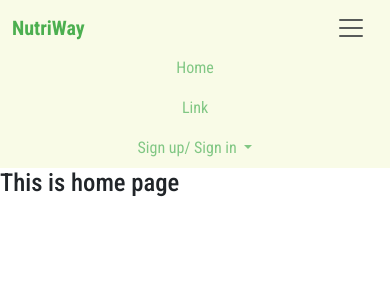
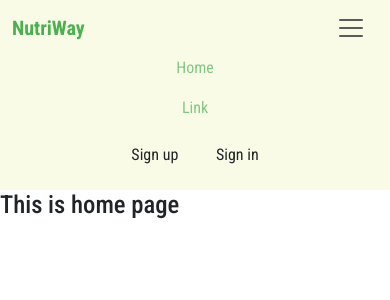
Before and after one commit to Raed-Mulla/NutriWay, a Django app: page / in a window 390 px wide, after a click that opens the changed part. Shown: the top 300 px of the page. Run offline with Django 5.2, Linux system fonts and the light colour scheme; some libraries are stand-ins or nearby versions.

Commit message:
Some style on nav

```diff
--- a/NutriWay/core/static/css/main.css
+++ b/NutriWay/core/static/css/main.css
@@ -50,7 +50,19 @@ body {
 .navbar .dropdown-menu {
   background-color: var(--background-color);
 }
-.navbar .dropdown  {
+.navbar .mode .light-mode {
+  color: #facc15;
+  transition: var(--t-duration);
+}
+.navbar .mode .light-mode:hover {
+  color: #f59e0b;
+}
+.navbar .mode .dark-mode {
+  color: #38bdf8;
+  transition: var(--t-duration);
+}
+.navbar .mode .dark-mode:hover {
+  color: #0ea5e9;
 }
 .navbar .dropdown-menu .dropdown-item {
   color: var(--secondary-color);
@@ -60,8 +72,8 @@ body {
   color: var(--link-hover-dark);
   background-color: transparent;
 }
-.navbar .mode {
-  border-right: 1px solid var(--secondary-color);
+.navbar .navbar-collapse .btns-sm a {
+
 }
 
 /* End Nav */
--- a/NutriWay/core/templates/core/base.html
+++ b/NutriWay/core/templates/core/base.html
@@ -45,11 +45,11 @@
           </li> -->
         </ul>
         <div class="mode pe-2">
-          <a href="" class="light-mode"><i class="fa-solid fa-sun"></i></a>
-          <a href="" class="dark-mode"><i class="fa-solid fa-moon"></i></a>
+          <a href="{% url 'core:mode_view' 'light' %}?next={{request.path}}" class="light-mode"><i class="fa-solid fa-sun"></i></a>
+          <a href="{% url 'core:mode_view' 'dark' %}?next={{request.path}}" class="dark-mode"><i class="fa-solid fa-moon"></i></a>
         </div>
         {% if user.is_authenticated %}
-        <div class="dropdown">
+        <div class="dropdown d-none d-md-block">
           <button class="btn dropdown-toggle border-0" type="button" data-bs-toggle="dropdown" aria-expanded="false">
             <i class="fas fa-user me-1"></i>
           </button>
@@ -58,15 +58,23 @@
             <li><a class="dropdown-item" href="{% url 'accounts:logout_view' %}">Logout</a></li>
           </ul>
         </div>
+        <div class="btns-sm d-block d-md-none text-center mt-2">
+          <a class="btn me-2 mb-2" href="{% url 'accounts:profile_view' %}">Profile</a>
+          <a class="btn mb-2" href="{% url 'accounts:logout_view' %}">Logout</a>
+        </div>
         {% else %}
-        <div class="dropdown">
-          <button class="btn nav-link dropdown-toggle p-md-2 m-auto m-0" href="#" role="button" data-bs-toggle="dropdown" aria-expanded="false">
+        <div class="dropdown d-none d-md-block">
+          <button class="btn nav-link dropdown-toggle p-md-2 m-auto m-0" type="button" data-bs-toggle="dropdown" aria-expanded="false">
             Sign up/ Sign in
           </button>
-          <ul class="dropdown-menu p-3 dropdown-menu-end ">
+          <ul class="dropdown-menu p-3 dropdown-menu-end">
             <li><a class="dropdown-item" href="{% url 'accounts:user_register_view' %}">Sign up</a></li>
             <li><a class="dropdown-item" href="{% url 'accounts:login_view' %}">Sign in</a></li>
           </ul>
+        </div>
+        <div class="btns-sm d-block d-md-none text-center mt-2">
+          <a class="btn me-2 mb-2" href="{% url 'accounts:user_register_view' %}">Sign up</a>
+          <a class="btn mb-2" href="{% url 'accounts:login_view' %}">Sign in</a>
         </div>
 
         {% endif %}
--- a/NutriWay/core/urls.py
+++ b/NutriWay/core/urls.py
@@ -4,5 +4,7 @@ from . import views
 app_name = "core"
 
 urlpatterns = [
-  path("", views.home_view, name="home_view")
+  path("", views.home_view, name="home_view"),
+  path("mode/<mode>", views.mode_view, name= "mode_view"),
+
 ]
--- a/NutriWay/core/views.py
+++ b/NutriWay/core/views.py
@@ -1,5 +1,16 @@
 from django.shortcuts import render, redirect
 from django.http import HttpRequest, HttpResponse
 
-def home_view(request : HttpRequest):
+def home_view(request: HttpRequest):
   return render(request, "core/index.html")
+
+def mode_view(request: HttpRequest, mode):
+  next = request.GET.get("next", "/")
+  response = redirect(next)
+
+  if mode == "dark":
+    response.set_cookie("mode", "dark")
+  if mode == "light":
+    response.set_cookie("mode", "light")
+
+  return response
```
